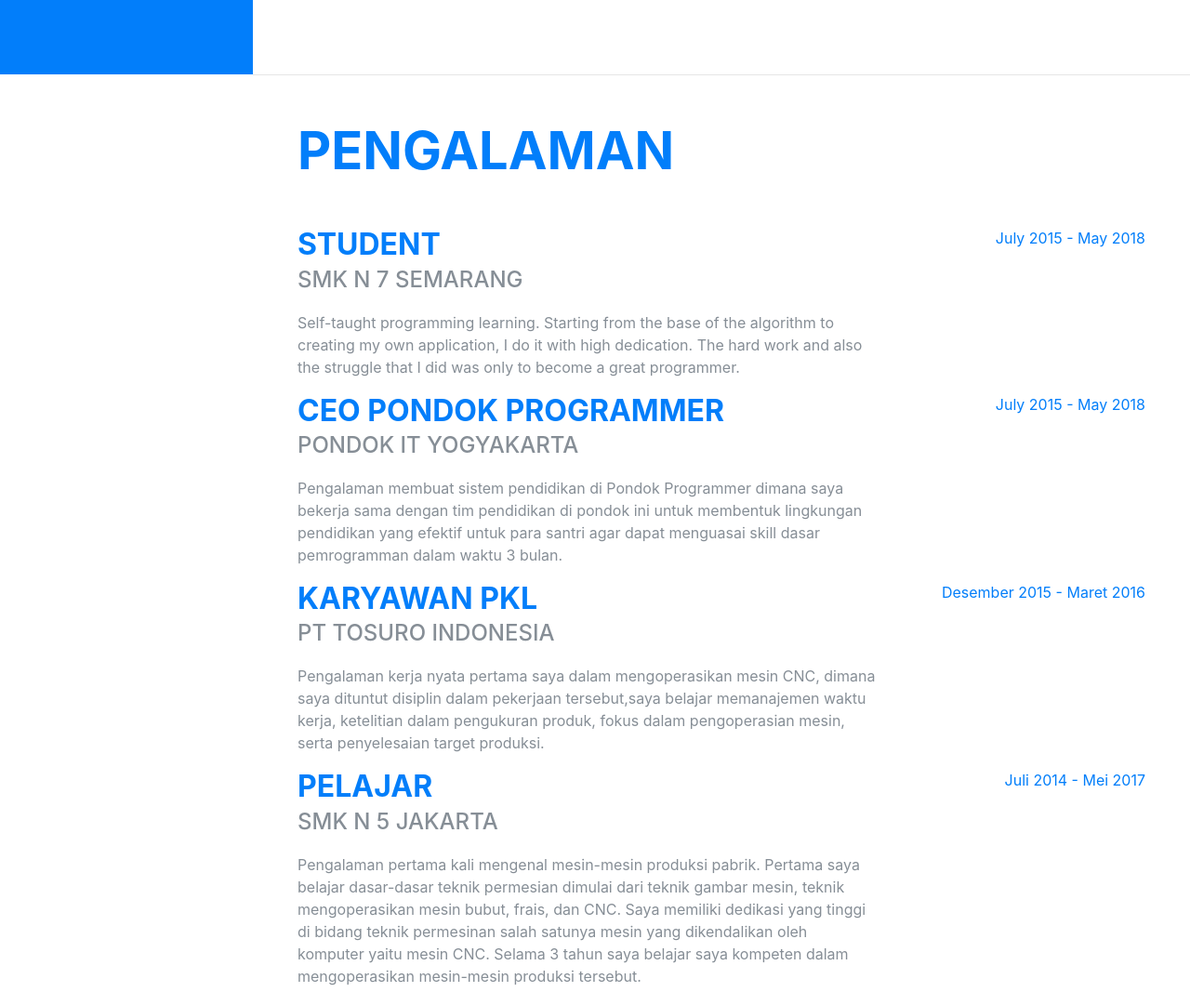
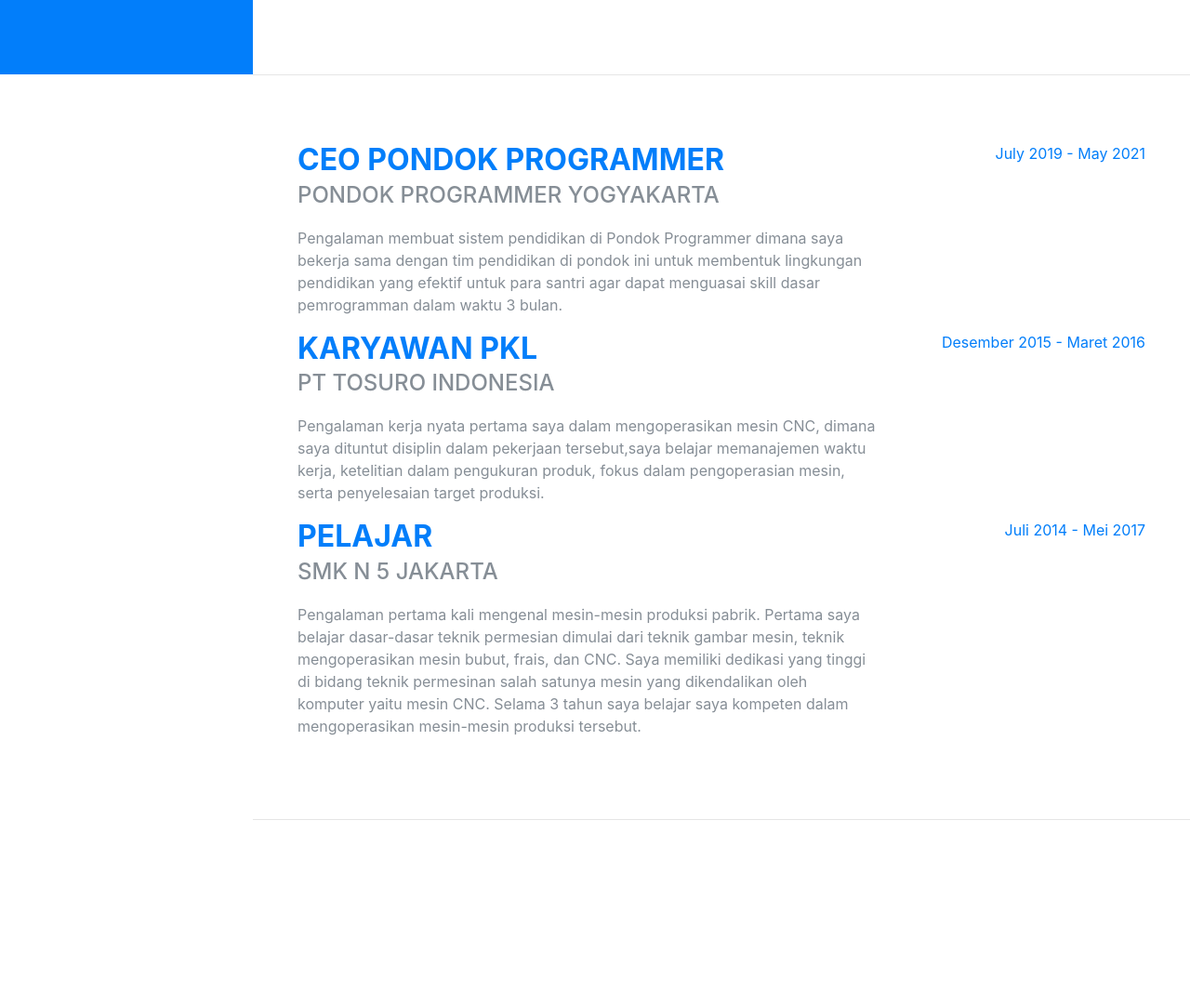
Before and after one commit to hafif07/Curriculum-Vitae, a plain HTML site: page index.html in a window 1280 px wide. Shown: the part 720-1801 px from the top of the page at 93% size. Drawn offline with Linux system fonts and the light colour scheme; a web font is replaced by a local one.

Commit message:
delete pengalaman

```diff
--- a/index.html
+++ b/index.html
@@ -100,25 +100,14 @@
 
       <section class="resume-section p-3 p-lg-5 d-flex flex-column" id="experience">
         <div class="my-auto">
-          <h2 class="mb-5 text-primary">Pengalaman</h2>
-          <div class="resume-item d-flex flex-column flex-md-row">
-            <div class="resume-content mr-auto">
-              <h3 class="mb-0 text-primary">Student</h3>
-              <div class="subheading mb-3">SMK N 7 Semarang</div>
-              <p>Self-taught programming learning. Starting from the base of the algorithm to creating my own application, I do it with high dedication. The hard work and also the struggle that I did was only to become a great programmer.</p>
-            </div>
-            <div class="resume-date text-md-right">
-              <span class="text-primary">July 2015 - May 2018</span>
-            </div>
-          </div>
           <div class="resume-item d-flex flex-column flex-md-row">
             <div class="resume-content mr-auto">
               <h3 class="mb-0 text-primary">CEO Pondok Programmer</h3>
-              <div class="subheading mb-3">Pondok IT Yogyakarta</div>
+              <div class="subheading mb-3">Pondok Programmer Yogyakarta</div>
               <p>Pengalaman membuat sistem pendidikan di Pondok Programmer dimana saya bekerja sama dengan tim pendidikan di pondok ini untuk membentuk lingkungan pendidikan yang efektif untuk para santri agar dapat menguasai skill dasar pemrogramman dalam waktu 3 bulan. </p>
             </div>
             <div class="resume-date text-md-right">
-              <span class="text-primary">July 2015 - May 2018</span>
+              <span class="text-primary">July 2019 - May 2021</span>
             </div>
           </div>
           <div class="resume-item d-flex flex-column flex-md-row">
```
